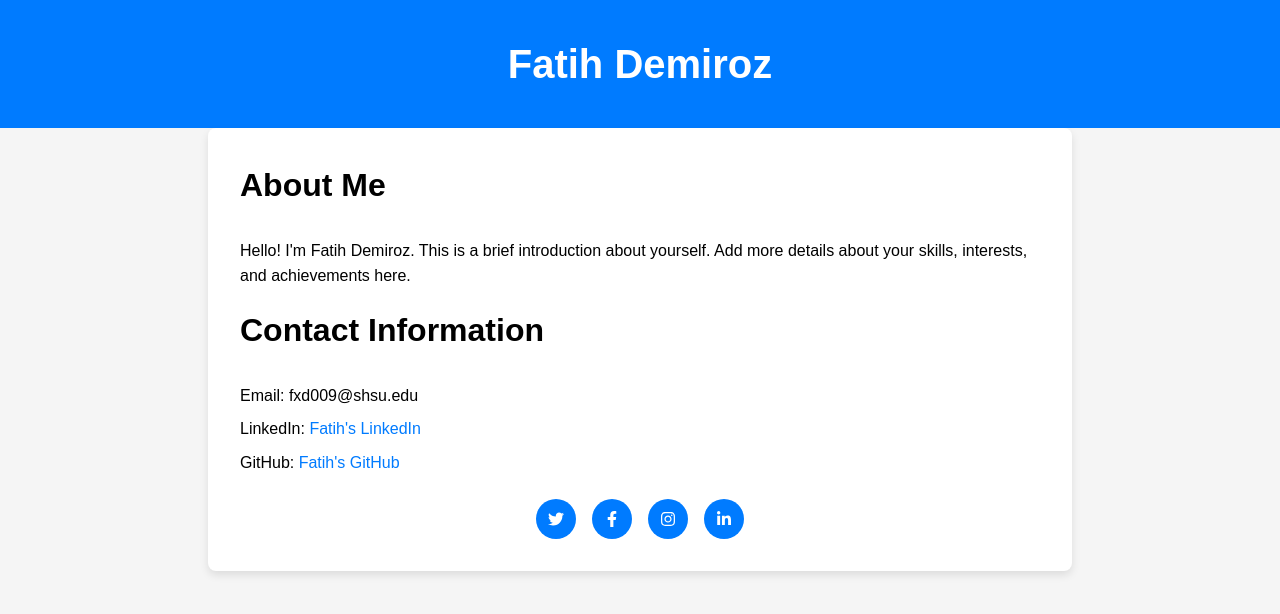
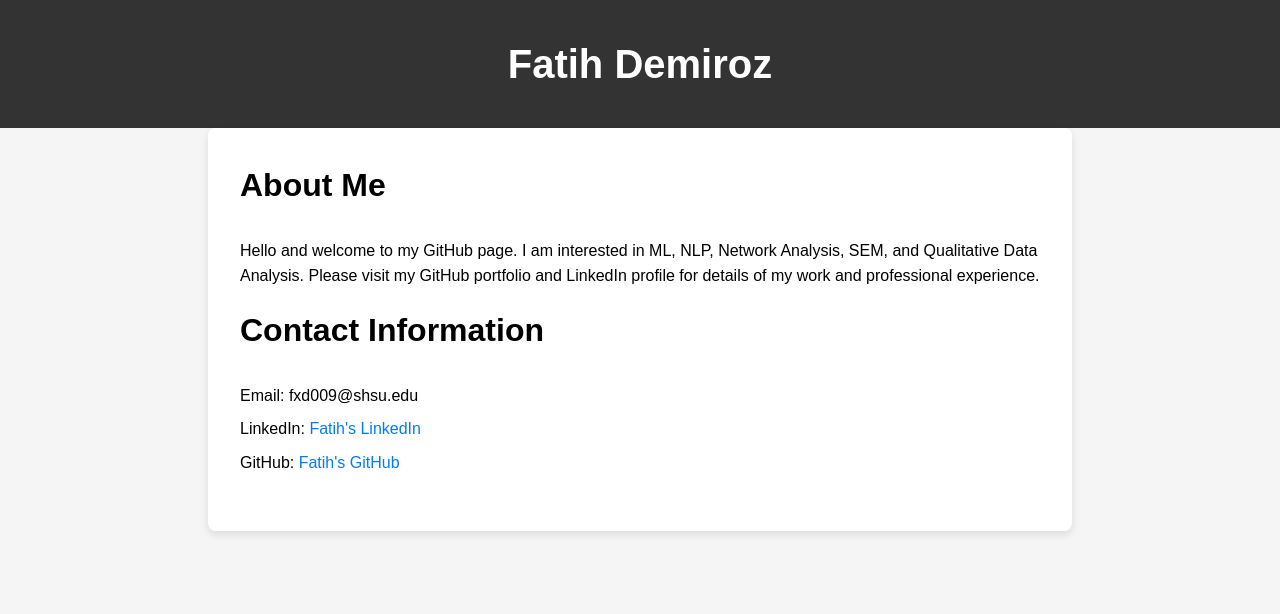
Before and after one commit to demiroz/demiroz.github.io, a plain HTML site: page index.html in a window 1280 px wide. Drawn offline with Linux system fonts and the light colour scheme.

Commit message:
Update index.html

```diff
--- a/index.html
+++ b/index.html
@@ -15,7 +15,7 @@
         }
 
         header {
-            background-color: #007bff;
+            background-color: #333;
             color: #fff;
             text-align: center;
             padding: 2rem 0;
@@ -95,7 +95,8 @@
         <section>
             <h2>About Me</h2>
             <p>
-                Hello! I'm Fatih Demiroz. This is a brief introduction about yourself. Add more details about your skills, interests, and achievements here.
+                Hello and welcome to my GitHub page. I am interested in ML, NLP, Network Analysis, SEM, and Qualitative Data Analysis.
+                Please visit my GitHub portfolio and LinkedIn profile for details of my work and professional experience.
             </p>
         </section>
 
@@ -109,10 +110,7 @@
         </section>
 
         <div class="social-icons">
-            <a href="#" target="_blank"><i class="fab fa-twitter"></i></a>
-            <a href="#" target="_blank"><i class="fab fa-facebook-f"></i></a>
-            <a href="#" target="_blank"><i class="fab fa-instagram"></i></a>
-            <a href="#" target="_blank"><i class="fab fa-linkedin-in"></i></a>
+
             <!-- Add more social icons if you have them -->
         </div>
     </main>
```
